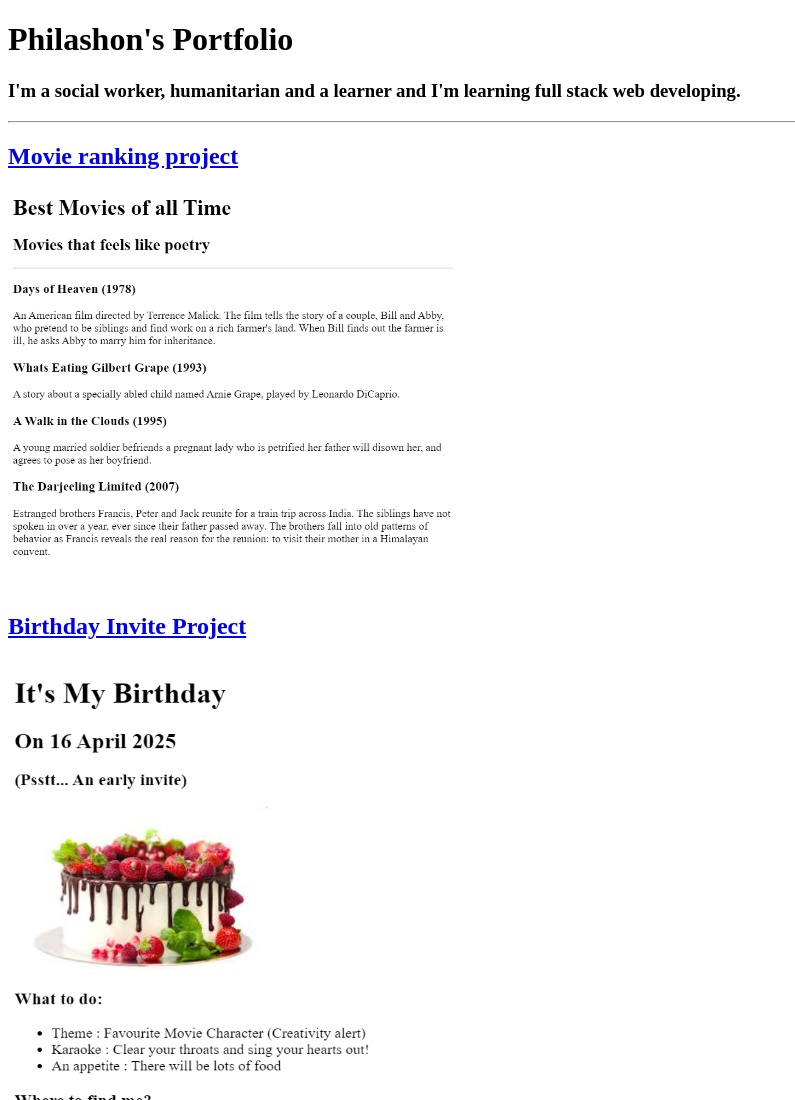
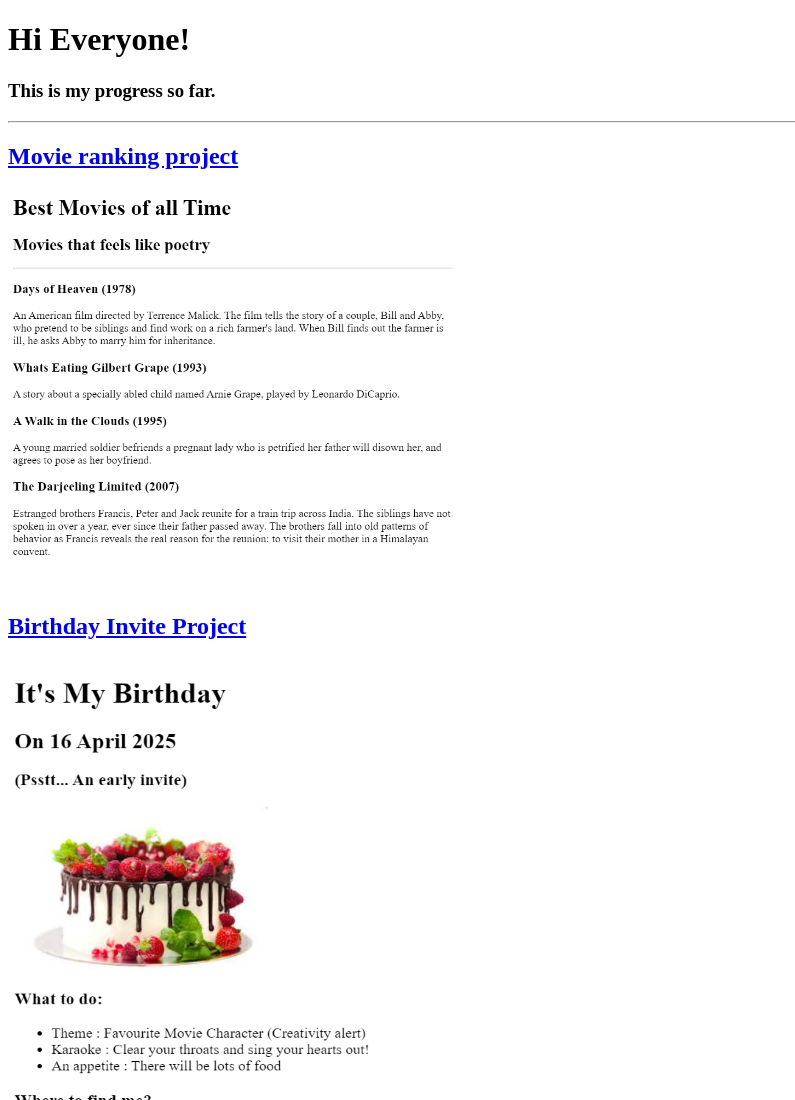
Before and after one commit to Aashonnao/html-portfolio, a plain HTML site: page index.html in a window 1280 px wide. Shown: the top 1100 px of the page, without its empty margins (0-795 px from the left). Drawn offline with Linux system fonts and the light colour scheme.

Commit message:
Update index.html

```diff
--- a/index.html
+++ b/index.html
@@ -7,8 +7,9 @@
     <title>Shon's Portfolio</title>
  </head>
  <body>
-    <h1>Philashon's Portfolio</h1>
-    <h3>I'm a social worker, humanitarian and a learner and I'm learning full stack web developing.</h3>
+    <h1>Hi Everyone!</h1>
+    <h3>This is my progress so far.
+    </h3>
     <hr/>
         <h2>
         <a href="./public/movie-ranking.html" alt="SS of Movie ranking project"> Movie ranking project</a>
```
